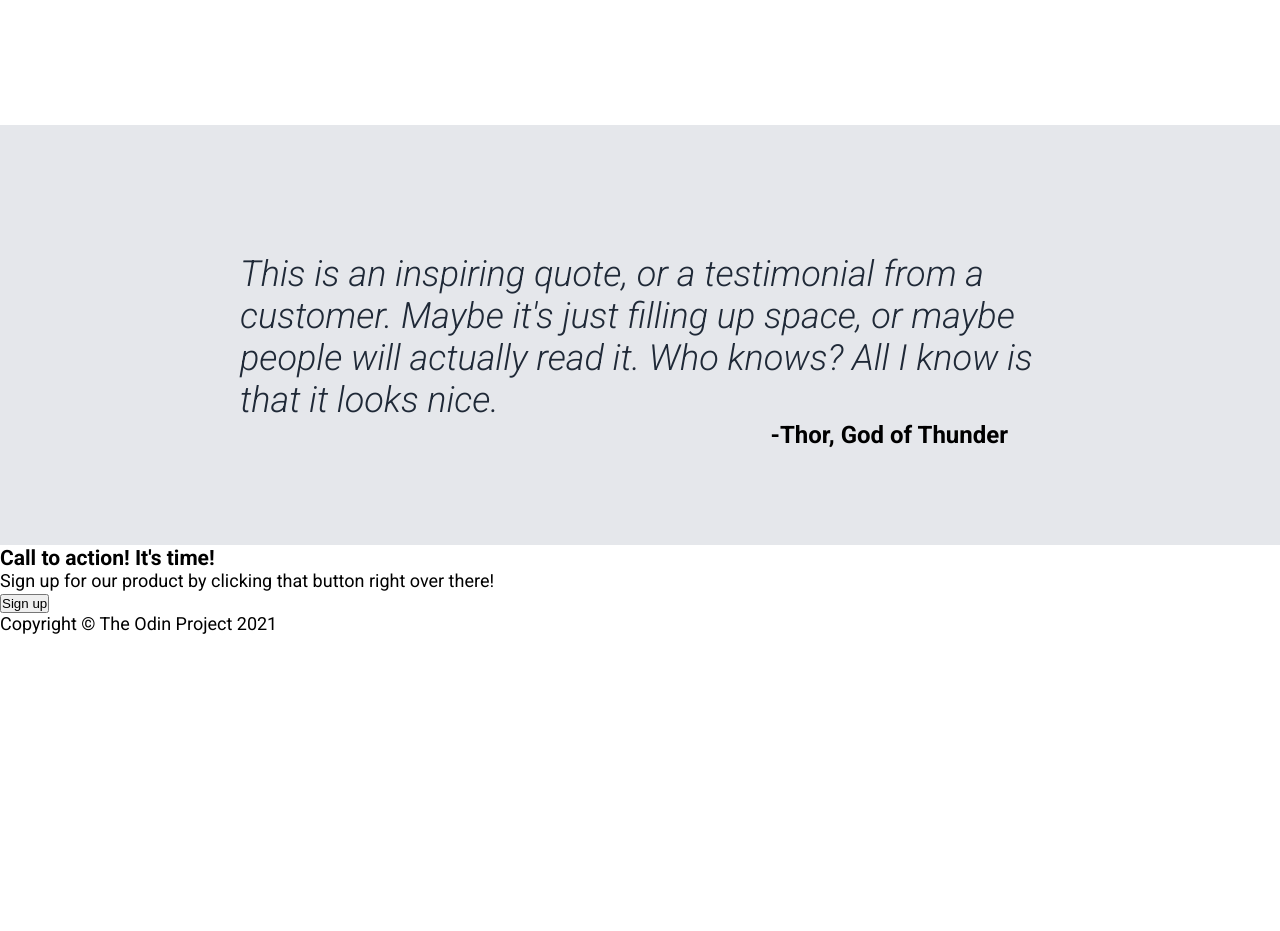
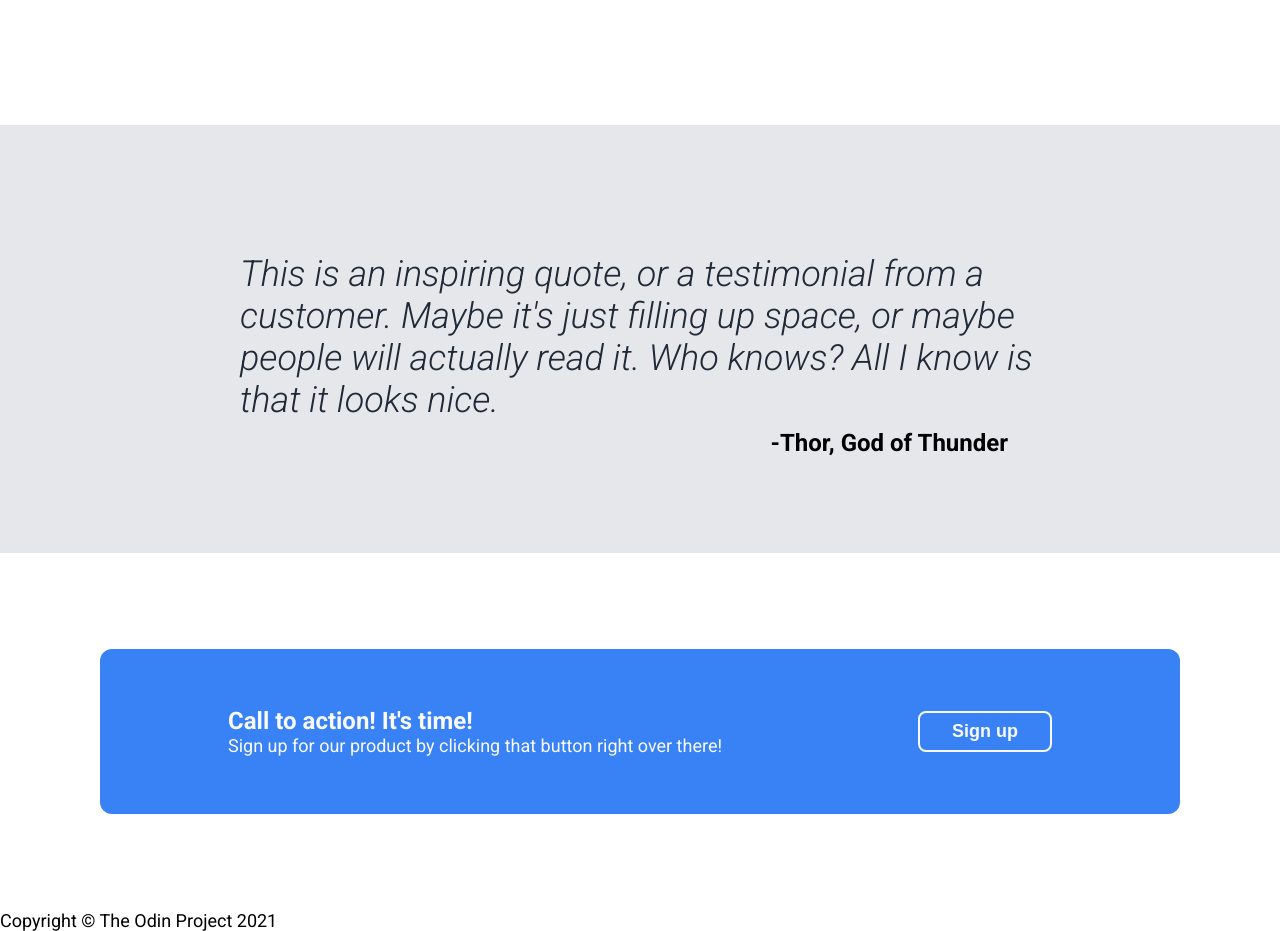
Before and after one commit to VicLourenco40/odin-landing-page, a plain HTML site: page index.html in a window 1280 px wide. Shown: the part 845-1776 px from the top of the page. Before the commit the page ends 1479 px from the top, so only its background shows below. Drawn offline with Linux system fonts and the light colour scheme.

Commit message:
Style call to action section

```diff
--- a/index.html
+++ b/index.html
@@ -17,7 +17,7 @@
         </ul>
       </nav>
       <div class="hero width-cap">
-        <div class="hero-left">
+        <div class="hero-text">
           <h1>This website is awesome</h1>
           <p>This website has some subtext that goes here under the main title. It's a smaller font and the color is lower contrast</p>
           <button>Sign up</button>
@@ -54,9 +54,13 @@
         </div>
       </section>
       <section class="section-cta">
-        <h3>Call to action! It's time!</h3>
-        <p>Sign up for our product by clicking that button right over there!</p>
-        <button>Sign up</button>
+        <div class="cta width-cap">
+          <div class="cta-text">
+            <h3>Call to action! It's time!</h3>
+            <p>Sign up for our product by clicking that button right over there!</p>
+          </div>
+          <button>Sign up</button>
+        </div>
       </section>
     </main>
     <footer>
--- a/style.css
+++ b/style.css
@@ -52,21 +52,21 @@ nav {
   gap: 32px;
 }
 
-.hero-left, .hero-image {
+.hero-text, .hero-image {
   flex: 1;
 }
 
-.hero-left h1 {
+.hero-text h1 {
   font-size: 48px;
   font-weight: 900;
 }
 
-.hero-left p {
+.hero-text p {
   color: var(--gray);
   margin-bottom: 12px;
 }
 
-.hero-left button {
+.hero-text button {
   color: var(--white);
   background: var(--blue);
   border: none;
@@ -117,7 +117,7 @@ nav {
 
 .section-quote {
   background: var(--gray);
-  padding: 128px 0 96px 0;
+  padding: 128px 32px 96px 32px;
 }
 
 .quote-container {
@@ -130,6 +130,7 @@ nav {
   font-size: 36px;
   font-weight: 300;
   font-style: italic;
+  margin-bottom: 8px;
 }
 
 .quote-source {
@@ -138,3 +139,33 @@ nav {
   text-align: right;
   margin-right: 32px;
 }
+
+.section-cta {
+  padding: 96px 32px;
+}
+
+.cta {
+  color: var(--white);
+  background: var(--blue);
+  border-radius: 12px;
+  padding: 58px 128px;
+  display: flex;
+  justify-content: space-between;
+  align-items: center;
+  gap: 32px;
+}
+
+.cta-text h3 {
+  font-size: 24px;
+  font-weight: 700;
+}
+
+.cta button {
+  color: var(--white);
+  background: transparent;
+  border: 2px solid var(--white);
+  border-radius: 8px;
+  font-size: 18px;
+  font-weight: 700;
+  padding: 8px 32px;
+}
```
